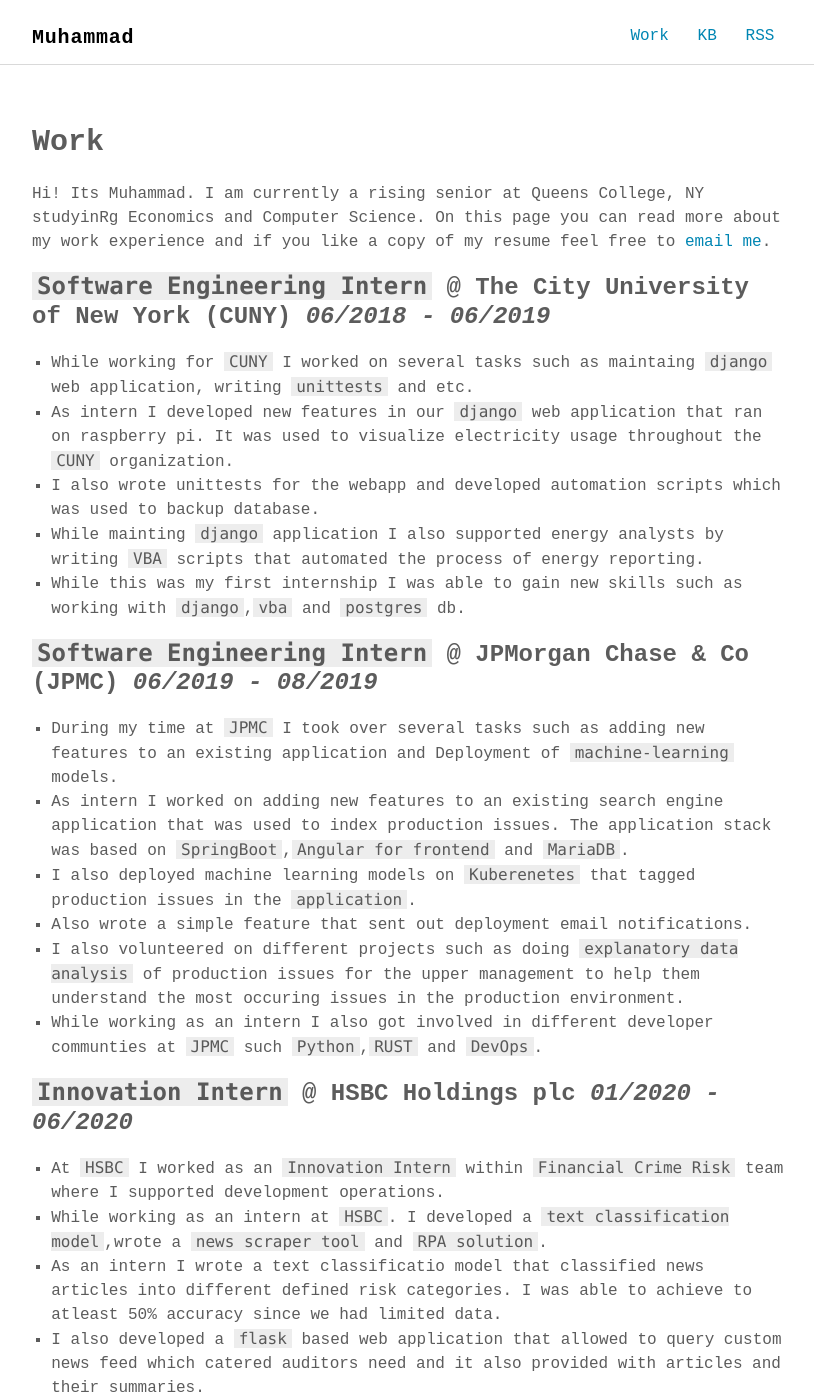
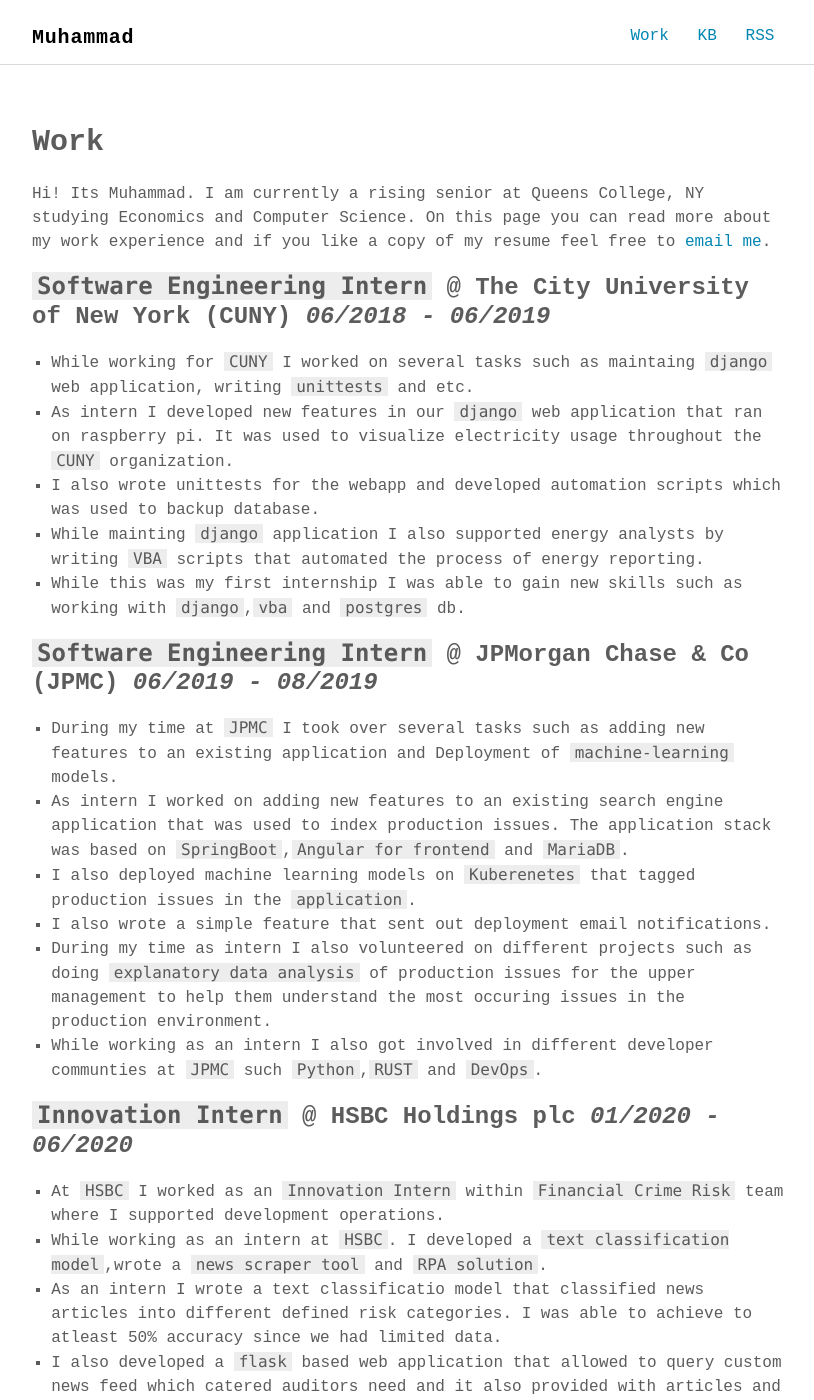
Before and after one commit to mraza007/blog, a Jekyll site: the page built from about.md, in a window 1280 px wide and 1400 px high. Shown: the whole window, without its empty margins (232-1046 px from the left). Built offline with Jekyll 4.4.1, drawn with Linux system fonts in a browser that asks for light colours; some web fonts are replaced.

Commit message:
Update about.md

```diff
--- a/about.md
+++ b/about.md
@@ -3,7 +3,7 @@
 title: Work
 permalink: /work/
 ---
-Hi! Its Muhammad. I am currently a rising senior at Queens College, NY studyinRg Economics and Computer Science. On this page you can read more about my work experience and if you like a copy of my resume feel free to [email me](mailto:muhammadraza0047@gmail.com).
+Hi! Its Muhammad. I am currently a rising senior at Queens College, NY studying Economics and Computer Science. On this page you can read more about my work experience and if you like a copy of my resume feel free to [email me](mailto:muhammadraza0047@gmail.com).
 
 ### `Software Engineering Intern` @ The City University of New York (CUNY) _**06/2018 - 06/2019**_
 - While working for `CUNY` I worked on several tasks such as maintaing `django` web application, writing `unittests` and etc.
@@ -14,10 +14,10 @@
 
 ### `Software Engineering Intern` @  JPMorgan Chase & Co (JPMC)  _**06/2019 - 08/2019**_
 - During my time at `JPMC` I took over several tasks such as adding new features to an existing application and Deployment of `machine-learning` models.
-- As intern I worked on adding new features to an existing search engine application that was used to index production issues. The application  stack was based on `SpringBoot`,`Angular for frontend` and `MariaDB`.
+- As intern I worked on adding new features to an existing search engine application that was used to index production issues. The application stack was based on `SpringBoot`,`Angular for frontend` and `MariaDB`.
 - I also deployed machine learning models on `Kuberenetes` that tagged production issues in the `application`.
-- Also wrote a simple feature that sent out deployment email notifications.
-- I also volunteered on different projects such as doing `explanatory data analysis` of production issues for the upper management to help them understand the most occuring issues in the production environment.
+- I also wrote a simple feature that sent out deployment email notifications.
+- During my time as intern I also volunteered on different projects such as doing `explanatory data analysis` of production issues for the upper management to help them understand the most occuring issues in the production environment.
 - While working as an intern I also got involved in different developer communties at `JPMC` such `Python`,`RUST` and `DevOps`.
 
 ### `Innovation Intern` @  HSBC Holdings plc  _**01/2020 - 06/2020**_
```
